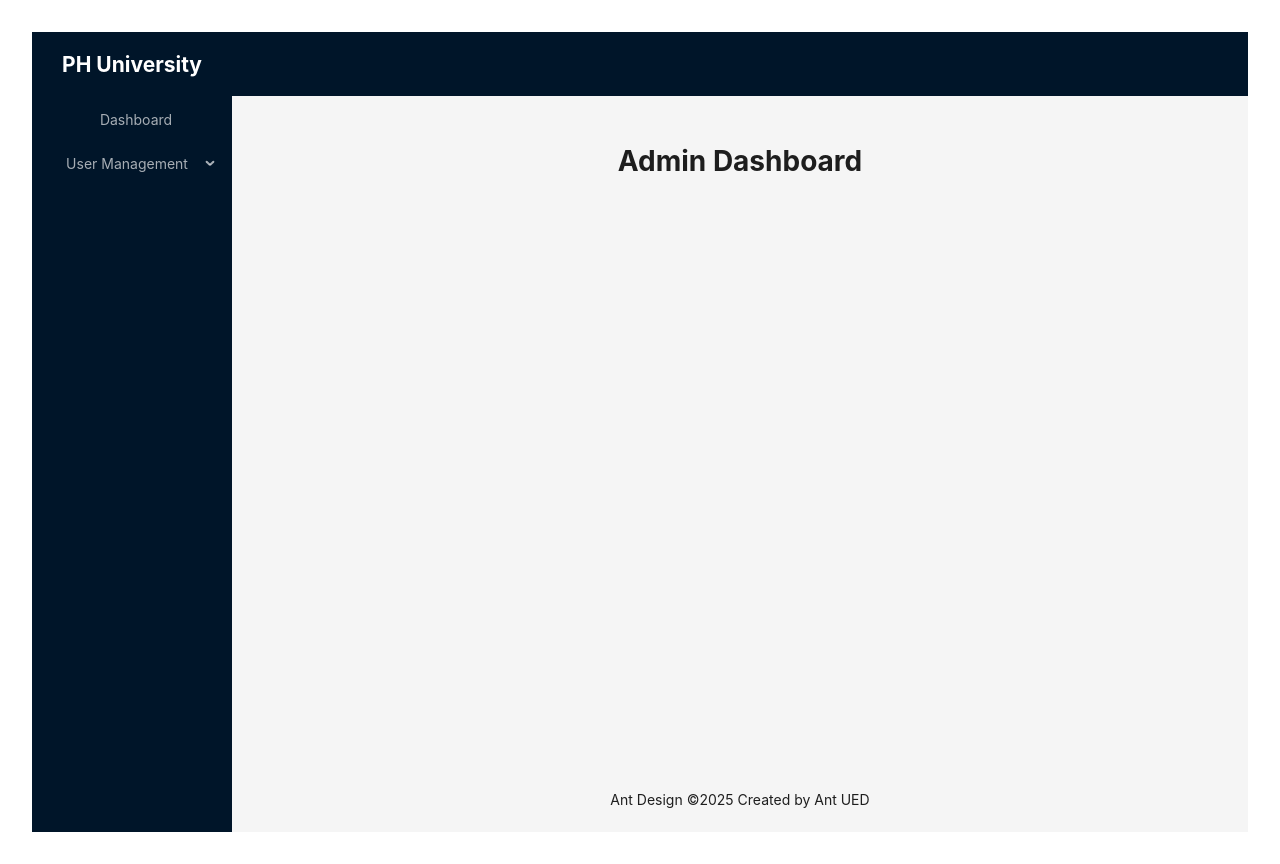
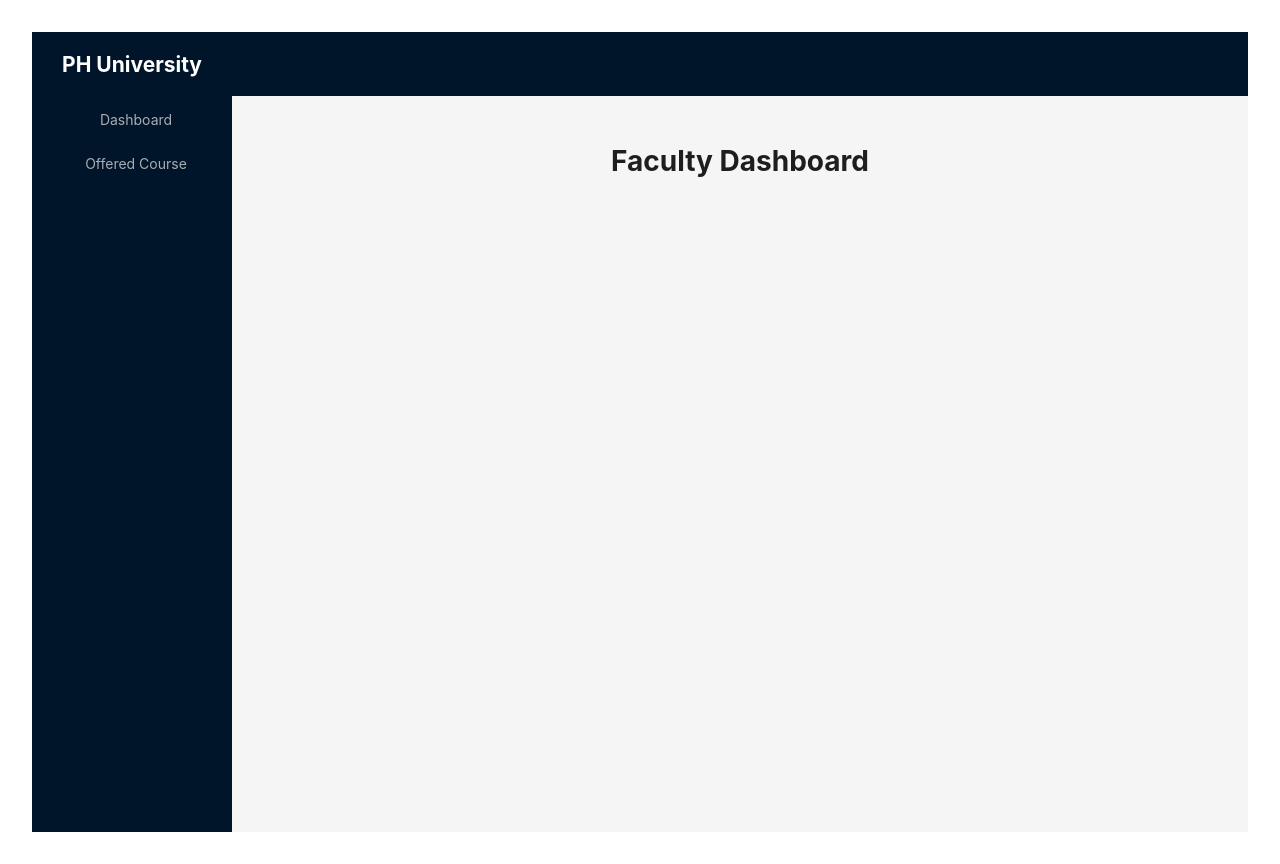
Before and after one commit to mdasif8393/l2-ph-university-frontend, a React (Vite) app: page /faculty/dashboard in a window 1280 px wide. Built offline with nearby package versions, Linux system fonts and the light colour scheme.

Commit message:
27-2 Render sidebar based on role

```diff
--- a/src/components/layout/MainLayout.tsx
+++ b/src/components/layout/MainLayout.tsx
@@ -1,10 +1,9 @@
-import { Layout, Menu, MenuProps } from "antd";
+import { Layout } from "antd";
 import { Outlet } from "react-router-dom";
-import { adminSidebarItems } from "../../routes/admin.routes";
+import Sidebar from "./Sidebar";
 
 const { Header, Content, Footer, Sider } = Layout;
 
-const items: MenuProps["items"] = adminSidebarItems;
 // const items = [
 //   {
 //     key: "Dashboard",
@@ -33,35 +32,7 @@
 const MainLayout = () => {
   return (
     <Layout style={{ height: "100vh" }}>
-      <Sider
-        breakpoint="lg"
-        collapsedWidth="0"
-        onBreakpoint={(broken) => {
-          console.log(broken);
-        }}
-        onCollapse={(collapsed, type) => {
-          console.log(collapsed, type);
-        }}
-      >
-        <div
-          style={{
-            color: "white",
-            height: "4rem",
-            display: "flex",
-            justifyContent: "center",
-            alignItems: "center",
-          }}
-        >
-          <h1>PH University</h1>
-        </div>
-
-        <Menu
-          theme="dark"
-          mode="inline"
-          defaultSelectedKeys={["4"]}
-          items={items}
-        />
-      </Sider>
+      <Sidebar />
       <Layout>
         <Header style={{ padding: 0 }} />
         <Content style={{ margin: "24px 16px 0" }}>
@@ -74,9 +45,6 @@
             <Outlet />
           </div>
         </Content>
-        <Footer style={{ textAlign: "center" }}>
-          Ant Design ©{new Date().getFullYear()} Created by Ant UED
-        </Footer>
       </Layout>
     </Layout>
   );
--- /dev/null
+++ b/src/components/layout/Sidebar.tsx
@@ -0,0 +1,59 @@
+import { Layout, Menu } from "antd";
+import { adminPaths } from "../../routes/admin.routes";
+import { facultyPaths } from "../../routes/faculty.routes";
+import { studentPaths } from "../../routes/student.routes";
+import { sidebarItemsGenerator } from "../../utils/sidebarItemsGenerator";
+
+const { Sider } = Layout;
+
+const userRole = {
+  ADMIN: "admin",
+  FACULTY: "faculty",
+  STUDENT: "student",
+};
+
+const Sidebar = () => {
+  const role = "faculty";
+
+  let sidebarItems;
+
+  switch (role) {
+    case userRole.ADMIN:
+      sidebarItems = sidebarItemsGenerator(adminPaths, "admin");
+      break;
+    case userRole.FACULTY:
+      sidebarItems = sidebarItemsGenerator(facultyPaths, "faculty");
+      break;
+    case userRole.STUDENT:
+      sidebarItems = sidebarItemsGenerator(studentPaths, "student");
+      break;
+
+    default:
+      break;
+  }
+
+  return (
+    <Sider breakpoint="lg" collapsedWidth="0">
+      <div
+        style={{
+          color: "white",
+          height: "4rem",
+          display: "flex",
+          justifyContent: "center",
+          alignItems: "center",
+        }}
+      >
+        <h1>PH University</h1>
+      </div>
+
+      <Menu
+        theme="dark"
+        mode="inline"
+        defaultSelectedKeys={["4"]}
+        items={sidebarItems}
+      />
+    </Sider>
+  );
+};
+
+export default Sidebar;
--- a/src/routes/admin.routes.tsx
+++ b/src/routes/admin.routes.tsx
@@ -1,15 +1,7 @@
-import { ReactNode } from "react";
-import { NavLink } from "react-router-dom";
 import AdminDashboard from "../pages/admin/AdminDashboard";
 import CreateAdmin from "../pages/admin/CreateAdmin";
 import CreateFaculty from "../pages/admin/CreateFaculty";
 import CreateStudent from "../pages/admin/CreateStudent";
-
-type TSidebarItem = {
-  key: string;
-  label: ReactNode;
-  children?: TSidebarItem[];
-};
 
 export const adminPaths = [
   {
@@ -105,27 +97,27 @@
 //   },
 // ];
 
-//* make dynamic sidebar
-export const adminSidebarItems = adminPaths.reduce(
-  (acc: TSidebarItem[], item) => {
-    if (item.path && item.name) {
-      acc.push({
-        key: item.name,
-        label: <NavLink to={`/admin/${item.path}`}>{item.name}</NavLink>,
-      });
-    }
-    if (item.children) {
-      acc.push({
-        key: item.name,
-        label: item.name,
-        children: item.children.map((child) => ({
-          key: child.name,
-          label: <NavLink to={`/admin/${child.path}`}>{child.name}</NavLink>,
-        })),
-      });
-    }
+// //* make dynamic sidebar
+// export const adminSidebarItems = adminPaths.reduce(
+//   (acc: TSidebarItem[], item) => {
+//     if (item.path && item.name) {
+//       acc.push({
+//         key: item.name,
+//         label: <NavLink to={`/admin/${item.path}`}>{item.name}</NavLink>,
+//       });
+//     }
+//     if (item.children) {
+//       acc.push({
+//         key: item.name,
+//         label: item.name,
+//         children: item.children.map((child) => ({
+//           key: child.name,
+//           label: <NavLink to={`/admin/${child.path}`}>{child.name}</NavLink>,
+//         })),
+//       });
+//     }
 
-    return acc;
-  },
-  []
-);
+//     return acc;
+//   },
+//   []
+// );
--- /dev/null
+++ b/src/types/index.ts
@@ -0,0 +1 @@
+export * from "./sidebar.type";
--- /dev/null
+++ b/src/utils/sidebarItemsGenerator.tsx
@@ -0,0 +1,53 @@
+import { NavLink } from "react-router-dom";
+import { TSidebarItem, TUserPath } from "../types";
+
+//* make dynamic sidebar
+export const sidebarItemsGenerator = (items: TUserPath[], role: string) => {
+  const sidebarItems = items.reduce((acc: TSidebarItem[], item) => {
+    if (item.path && item.name) {
+      acc.push({
+        key: item.name,
+        label: <NavLink to={`/${role}/${item.path}`}>{item.name}</NavLink>,
+      });
+    }
+    if (item.children) {
+      acc.push({
+        key: item.name,
+        label: item.name,
+        children: item.children.map((child) => ({
+          key: child.name,
+          label: <NavLink to={`/${role}/${child.path}`}>{child.name}</NavLink>,
+        })),
+      });
+    }
+
+    return acc;
+  }, []);
+  return sidebarItems;
+};
+
+//!sidebar item hardcoded
+// const adminSidebarItems = [
+//   {
+//     key: "Dashboard",
+//     label: <NavLink to="/admin/dashboard">Dashboard</NavLink>,
+//   },
+//   {
+//     key: "User Management",
+//     label: "User Management",
+//     children: [
+//       {
+//         key: "Create Admin",
+//         label: <NavLink to="/admin/create-admin">Create Admin</NavLink>,
+//       },
+//       {
+//         key: "Create Faculty",
+//         label: <NavLink to="/admin/create-faculty">Create Faculty</NavLink>,
+//       },
+//       {
+//         key: "Create Student",
+//         label: <NavLink to="/admin/create-student">Create Student</NavLink>,
+//       },
+//     ],
+//   },
+// ];
```
Also changed, not shown: src/routes/routes.tsx (+5 -3 lines), src/types/sidebar.type.ts (added, +19 -0 lines), src/utils/routesGenerator.ts (+1 -13 lines).
